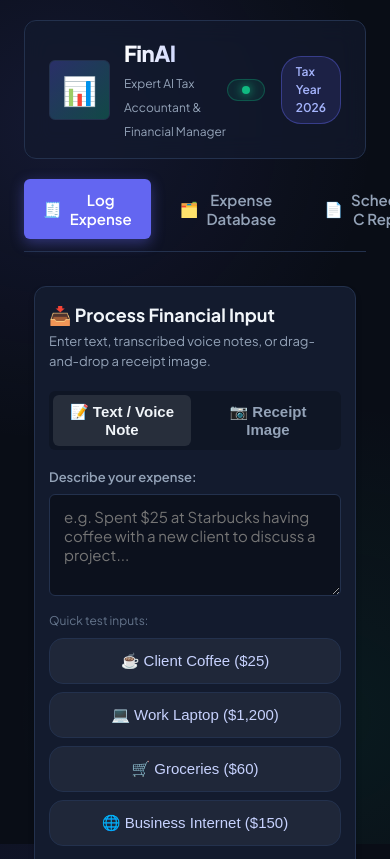
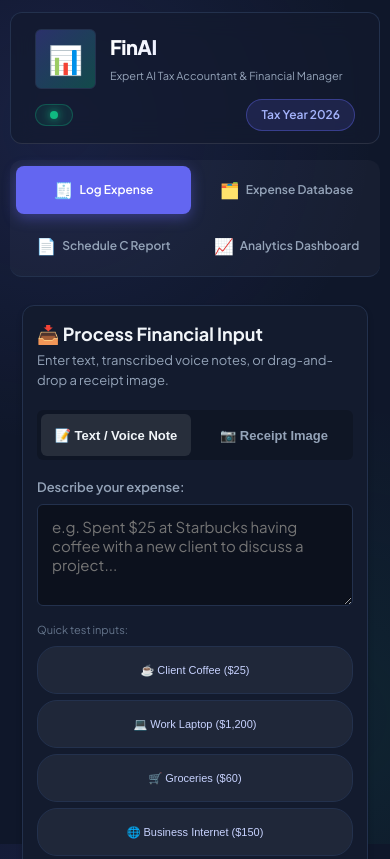
Before and after one commit to mbadrgnpd16-collab/finance-tracker, a website: page index.html in a window 390 px wide. Shown: the top 859 px of the page. Drawn offline with nearby package versions, Linux system fonts and the light colour scheme; no server answers.

Commit message:
Update index.html

```diff
--- a/index.html
+++ b/index.html
@@ -2,97 +2,232 @@
 <html lang="en">
 <head>
   <meta charset="UTF-8">
-  <meta name="viewport" content="width=device-width, initial-scale=1.0">
+  <meta name="viewport" content="width=device-width, initial-scale=1.0, maximum-scale=1.0, user-scalable=no, viewport-fit=cover">
   <title>FinAI - AI Tax Accountant & Financial Manager</title>
-  <link rel="stylesheet" href="styles.css?v=2">
+  <link rel="stylesheet" href="styles.css?v=3">
   <link rel="preconnect" href="https://fonts.googleapis.com">
   <link rel="preconnect" href="https://fonts.gstatic.com" crossorigin>
   <link href="https://fonts.googleapis.com/css2?family=Plus+Jakarta+Sans:wght@400;500;600;700;800&family=JetBrains+Mono:wght@400;500;600&display=swap" rel="stylesheet">
   <!-- Chart.js CDN -->
   <script src="https://cdn.jsdelivr.net/npm/chart.js"></script>
-  <meta name="viewport" content="width=device-width, initial-scale=1.0, maximum-scale=1.0, user-scalable=no">
-
-<meta name="viewport" content="width=device-width, initial-scale=1.0, maximum-scale=1.0, user-scalable=no">
 
   <style>
     /* =========================================
-     CLEAN MOBILE-FIRST NAVIGATION & LAYOUT
+       CUSTOM MOBILE ENGINE (EXACT CLASS MAPPING)
        ========================================= */
     @media (max-width: 768px) {
-    /* Hide any desktop-only localhost/server badges */
-    .server-status, .localhost-link, #server-badge {
-      display: none !important;
+      *, *::before, *::after {
+        box-sizing: border-box !important;
       }
 
-    /* 1. Fix Tab Bar: 2x2 Clean Grid so ALL 4 tabs are visible and readable */
-    .nav-tabs,
-    .tab-bar,
-    .tabs-container,
-    nav ul,
-    .navigation-tabs {
+      html, body {
+        width: 100vw !important;
+        overflow-x: hidden !important;
+        margin: 0 !important;
+        padding: 0 !important;
+        background-color: #0f172a;
+      }
+
+      .app-container {
+        padding: 12px 10px 40px 10px !important;
+        width: 100% !important;
+        max-width: 100vw !important;
+      }
+
+      /* 1. Header Layout */
+      .app-header {
+        flex-direction: column !important;
+        align-items: flex-start !important;
+        gap: 10px !important;
+        margin-bottom: 16px !important;
+        padding-bottom: 12px !important;
+        border-bottom: 1px solid rgba(255,255,255,0.1) !important;
+      }
+
+      .header-status {
+        width: 100% !important;
+        display: flex !important;
+        justify-content: space-between !important;
+        align-items: center !important;
+      }
+
+      .brand-text h1 {
+        font-size: 20px !important;
+        margin: 0 !important;
+      }
+
+      .tagline {
+        font-size: 11px !important;
+      }
+
+      /* 2. App Navigation Tabs (2x2 Touch Grid) */
+      .app-nav {
         display: grid !important;
         grid-template-columns: 1fr 1fr !important;
         gap: 8px !important;
         width: 100% !important;
-      padding: 8px 0 !important;
         margin-bottom: 16px !important;
-      background: transparent !important;
+        background: rgba(255,255,255,0.03) !important;
+        padding: 6px !important;
+        border-radius: 12px !important;
       }
 
-    /* Tab Buttons: Large, clear touch buttons */
-    .tab-btn,
-    .nav-link,
-    .tab-button,
-    .nav-tabs button {
+      .nav-btn {
         width: 100% !important;
-      min-height: 44px !important;
-      padding: 10px 6px !important;
+        min-height: 48px !important;
+        padding: 8px 6px !important;
+        font-size: 12px !important;
+        font-weight: 600 !important;
+        display: flex !important;
+        align-items: center !important;
+        justify-content: center !important;
+        text-align: center !important;
+        gap: 6px !important;
+        border-radius: 8px !important;
+        white-space: normal !important;
+        line-height: 1.2 !important;
+      }
+
+      .nav-icon {
+        font-size: 16px !important;
+      }
+
+      /* 3. Grid Collapsing (Single Column on Mobile) */
+      .grid-2col, .chart-grid {
+        display: flex !important;
+        flex-direction: column !important;
+        gap: 14px !important;
+      }
+
+      /* 4. Cards & Forms */
+      .card {
+        padding: 14px !important;
+        border-radius: 12px !important;
+        width: 100% !important;
+      }
+
+      .input-modes {
+        display: flex !important;
+        gap: 8px !important;
+        width: 100% !important;
+      }
+
+      .mode-btn {
+        flex: 1 !important;
+        min-height: 42px !important;
         font-size: 13px !important;
-      font-weight: 600 !important;
-      text-align: center !important;
-      white-space: normal !important;
-      border-radius: 8px !important;
-      box-sizing: border-box !important;
+        padding: 6px !important;
+      }
+
+      .preset-pills {
+        display: flex !important;
+        flex-wrap: wrap !important;
+        gap: 6px !important;
+        margin-top: 10px !important;
+      }
+
+      .pill-label {
+        width: 100% !important;
+        font-size: 11px !important;
+        margin-bottom: 2px !important;
+      }
+
+      .pill-btn {
+        font-size: 11px !important;
+        padding: 6px 10px !important;
+        border-radius: 20px !important;
+      }
+
+      .form-row {
+        display: flex !important;
+        flex-direction: column !important;
+        gap: 8px !important;
+      }
+
+      input[type="text"],
+      input[type="number"],
+      input[type="date"],
+      textarea,
+      select {
+        width: 100% !important;
+        min-height: 46px !important;
+        font-size: 15px !important;
+      }
+
+      .btn {
+        width: 100% !important;
+        min-height: 48px !important;
+        font-size: 15px !important;
         display: flex !important;
         align-items: center !important;
         justify-content: center !important;
       }
 
-    /* 2. Main Content & KPI Stacking */
-    .container, main, .dashboard-wrapper {
-      padding: 10px !important;
-      width: 100% !important;
-      max-width: 100vw !important;
-      box-sizing: border-box !important;
-      overflow-x: hidden !important;
+      /* 5. KPI Metrics Grid (2x2 Grid) */
+      .kpi-grid {
+        display: grid !important;
+        grid-template-columns: 1fr 1fr !important;
+        gap: 8px !important;
+        margin-bottom: 14px !important;
       }
 
-    .kpi-grid, .grid-2, .grid-3, .grid-4, .dashboard-grid {
-      display: flex !important;
+      .kpi-card {
+        padding: 12px 10px !important;
+      }
+
+      .kpi-label {
+        font-size: 11px !important;
+      }
+
+      .kpi-value {
+        font-size: 16px !important;
+      }
+
+      /* 6. Database Table & Filters */
+      .table-header {
         flex-direction: column !important;
+        align-items: flex-start !important;
         gap: 10px !important;
       }
 
-    .card, .panel, .kpi-card {
+      .table-actions {
         width: 100% !important;
-      padding: 14px !important;
-      box-sizing: border-box !important;
+        display: flex !important;
+        gap: 8px !important;
       }
 
-    /* 3. Inputs, Forms & Action Buttons */
-    input, select, textarea, button, .btn {
-      width: 100% !important;
-      min-height: 46px !important;
-      font-size: 15px !important;
-      box-sizing: border-box !important;
+      .table-actions .btn {
+        flex: 1 !important;
       }
 
-    /* 4. Table Horizontal Scroll Container */
-    table, .table-container, .history-container {
-      display: block !important;
+      .filter-bar {
+        flex-direction: column !important;
+        gap: 8px !important;
+      }
+
+      .filter-group {
+        width: 100% !important;
+        display: flex !important;
+        flex-direction: column !important;
+        gap: 4px !important;
+      }
+
+      .table-responsive {
         width: 100% !important;
         overflow-x: auto !important;
         -webkit-overflow-scrolling: touch !important;
+        display: block !important;
+      }
+
+      .expense-table {
+        min-width: 650px !important;
+      }
+
+      /* 7. Chart Containers */
+      .chart-container {
+        position: relative !important;
+        height: 240px !important;
+        width: 100% !important;
       }
     }
   </style>
@@ -336,7 +471,7 @@
           <div class="kpi-card">
             <div class="kpi-icon">💰</div>
             <div class="kpi-info">
-              <span class="kpi-label">Total Expenses Tracked</span>
+              <span class="kpi-label">Total Tracked</span>
               <h3 class="kpi-value" id="kpi-total">$0.00</h3>
             </div>
           </div>
@@ -344,7 +479,7 @@
           <div class="kpi-card accent-blue">
             <div class="kpi-icon">💼</div>
             <div class="kpi-info">
-              <span class="kpi-label">Work Expenses</span>
+              <span class="kpi-label">Work Spend</span>
               <h3 class="kpi-value" id="kpi-work">$0.00</h3>
             </div>
           </div>
@@ -352,7 +487,7 @@
           <div class="kpi-card accent-green">
             <div class="kpi-icon">🛡️</div>
             <div class="kpi-info">
-              <span class="kpi-label">Deductible Work Expenses</span>
+              <span class="kpi-label">Deductible</span>
               <h3 class="kpi-value" id="kpi-deductible">$0.00</h3>
             </div>
           </div>
@@ -360,7 +495,7 @@
           <div class="kpi-card accent-purple">
             <div class="kpi-icon">⚡</div>
             <div class="kpi-info">
-              <span class="kpi-label">Est. Tax Cash Savings</span>
+              <span class="kpi-label">Est. Savings</span>
               <h3 class="kpi-value" id="kpi-savings">$0.00</h3>
             </div>
           </div>
```
Lines whose indentation alone changed are shown as unchanged.
